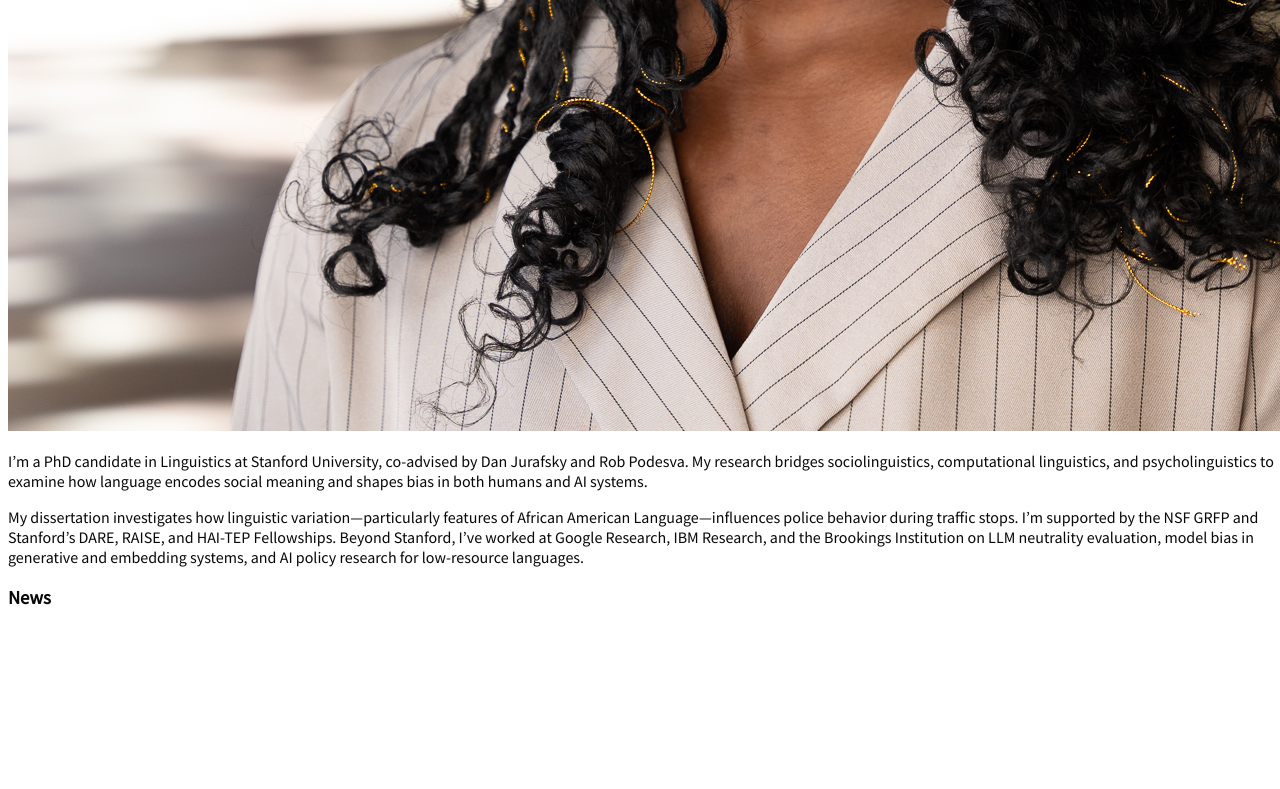
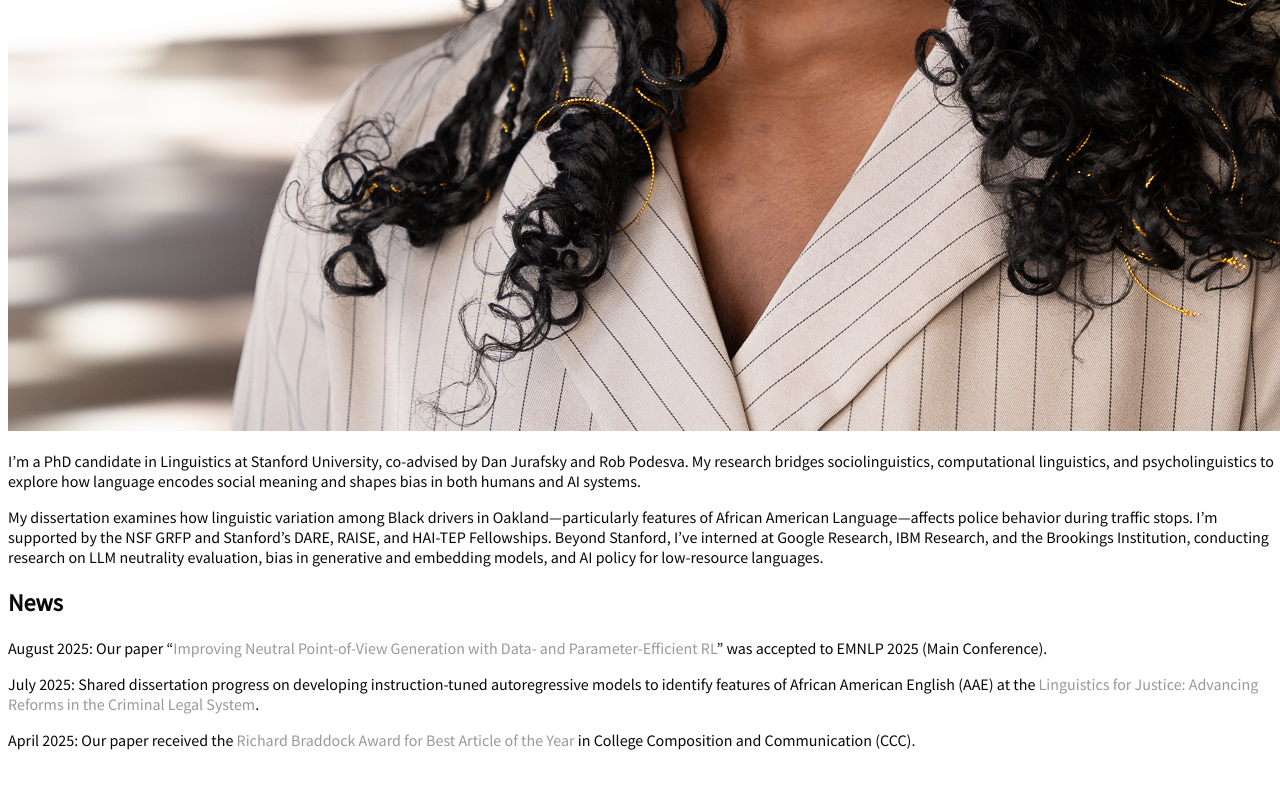
Before and after one commit to mariemmanue/mariemmanue, a Jekyll site: the page built from index.md, in a window 1280 px wide and 900 px high, scrolled down 1097 px. Shown: the top 789 px of the window. Built offline with Jekyll 4.4.1, drawn with Linux system fonts in a browser that asks for light colours; some web fonts are replaced; before the commit the page ends 1856 px from its top, so only the background shows below that.

Commit message:
Update index.md

```diff
--- a/index.md
+++ b/index.md
@@ -4,8 +4,13 @@ title: Home
 ---
 <img class="profile-picture" src="imgs/me.jpg">
 
-I’m a PhD candidate in Linguistics at Stanford University, co-advised by Dan Jurafsky and Rob Podesva. My research bridges sociolinguistics, computational linguistics, and psycholinguistics to examine how language encodes social meaning and shapes bias in both humans and AI systems.
+I’m a PhD candidate in Linguistics at Stanford University, co-advised by Dan Jurafsky and Rob Podesva. My research bridges sociolinguistics, computational linguistics, and psycholinguistics to explore how language encodes social meaning and shapes bias in both humans and AI systems.
 
-My dissertation investigates how linguistic variation—particularly features of African American Language—influences police behavior during traffic stops. I’m supported by the NSF GRFP and Stanford’s DARE, RAISE, and HAI-TEP Fellowships. Beyond Stanford, I’ve worked at Google Research, IBM Research, and the Brookings Institution on LLM neutrality evaluation, model bias in generative and embedding systems, and AI policy research for low-resource languages.
+My dissertation examines how linguistic variation among Black drivers in Oakland—particularly features of African American Language—affects police behavior during traffic stops. I’m supported by the NSF GRFP and Stanford’s DARE, RAISE, and HAI-TEP Fellowships. Beyond Stanford, I’ve interned at Google Research, IBM Research, and the Brookings Institution, conducting research on LLM neutrality evaluation, bias in generative and embedding models, and AI policy for low-resource languages.
 
-### News
+## News
+August 2025: Our paper “[Improving Neutral Point-of-View Generation with Data- and Parameter-Efficient RL](https://arxiv.org/abs/2503.03654)” was accepted to EMNLP 2025 (Main Conference).
+
+July 2025: Shared dissertation progress on developing instruction-tuned autoregressive models to identify features of African American English (AAE) at the [Linguistics for Justice: Advancing Reforms in the Criminal Legal System](https://sites.google.com/view/linguisticsforjustice).
+
+April 2025: Our paper received the [Richard Braddock Award for Best Article of the Year](https://cccc.ncte.org/cccc/awards/braddock) in College Composition and Communication (CCC).
```
